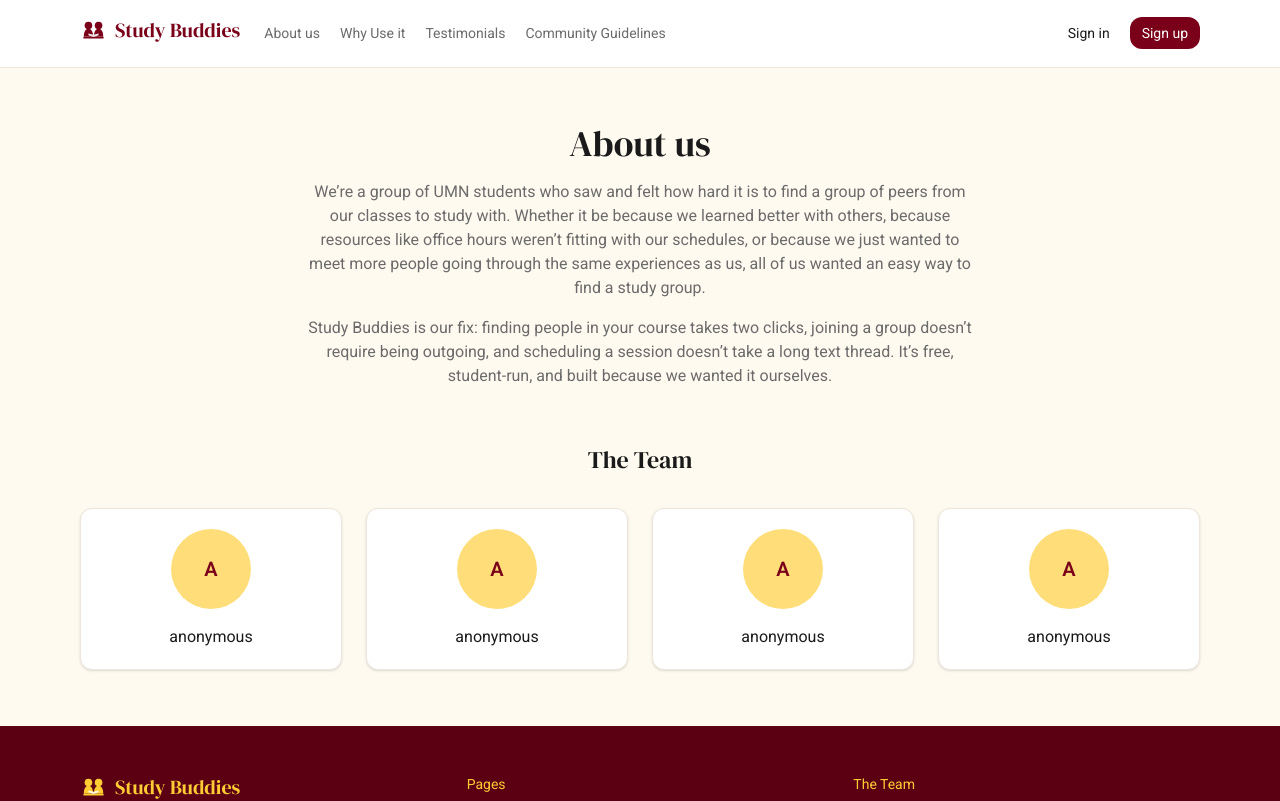
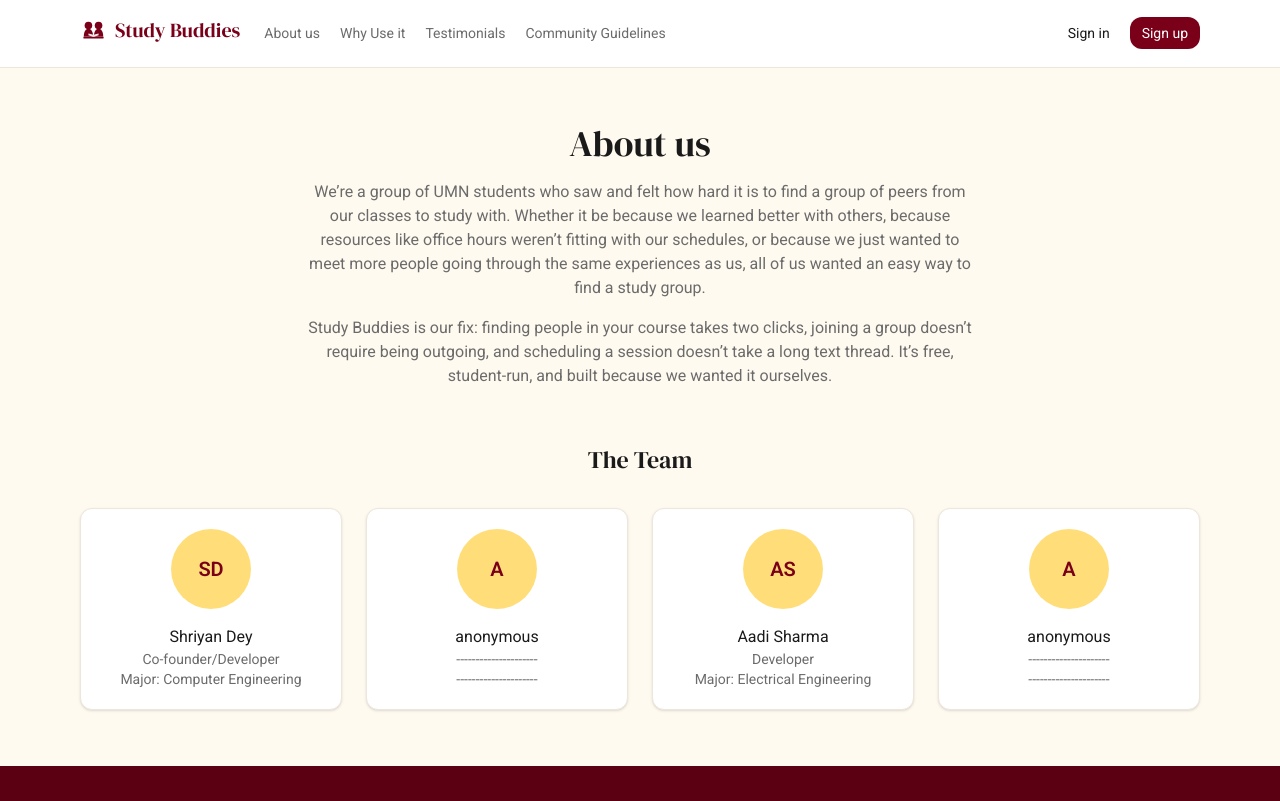
Before and after one commit to ShriyanDeyEngineer/Goldy-s_Study_Buddies, a Next.js app: page /about in a window 1280 px wide. Shown: the top 801 px of the page. Built offline with nearby package versions, Linux system fonts and the light colour scheme.

Commit message:
Add back a couple names to The Team on the About us and site footer with a little more info on them to gain more user trust. The ones added back are those okay with not being anonymous

```diff
--- a/app/(marketing)/about/page.tsx
+++ b/app/(marketing)/about/page.tsx
@@ -12,10 +12,10 @@ export const metadata: Metadata = {
 };
 
 const CONTRIBUTORS = [
-  { name: "anonymous" },
-  { name: "anonymous" },
-  { name: "anonymous" },
-  { name: "anonymous" },
+  { name: "Shriyan Dey", role: "Co-founder/Developer", major: "Major: Computer Engineering" },
+  { name: "anonymous", role: "---------------------", major: "---------------------" },
+  { name: "Aadi Sharma", role: "Developer", major: "Major: Electrical Engineering" },
+  { name: "anonymous", role: "---------------------", major: "---------------------" },
 ];
 
 export default function AboutPage() {
@@ -47,6 +47,8 @@ export default function AboutPage() {
             <CardContent className="flex flex-col items-center text-center">
               <Avatar name={contributor.name} size="xl" />
               <h3 className="mt-4 font-medium text-ink">{contributor.name}</h3>
+              <p className="text-sm text-ink-muted">{contributor.role}</p>
+              <p className="text-sm text-ink-muted">{contributor.major}</p>
             </CardContent>
           </Card>
         ))}
--- a/components/marketing/site-footer.tsx
+++ b/components/marketing/site-footer.tsx
@@ -9,7 +9,7 @@ import { CONTACT_EMAIL } from "@/lib/site";
 
 /* The team. Two contributors asked not to be publicly named (they appear
    as "anonymous"); respect that. */
-const TEAM = ["anonymous", "anonymous", "anonymous", "anonymous"];
+const TEAM = ["Shriyan Dey", "anonymous", "Aadi Sharma", "anonymous"];
 
 export function SiteFooter() {
   return (
```
